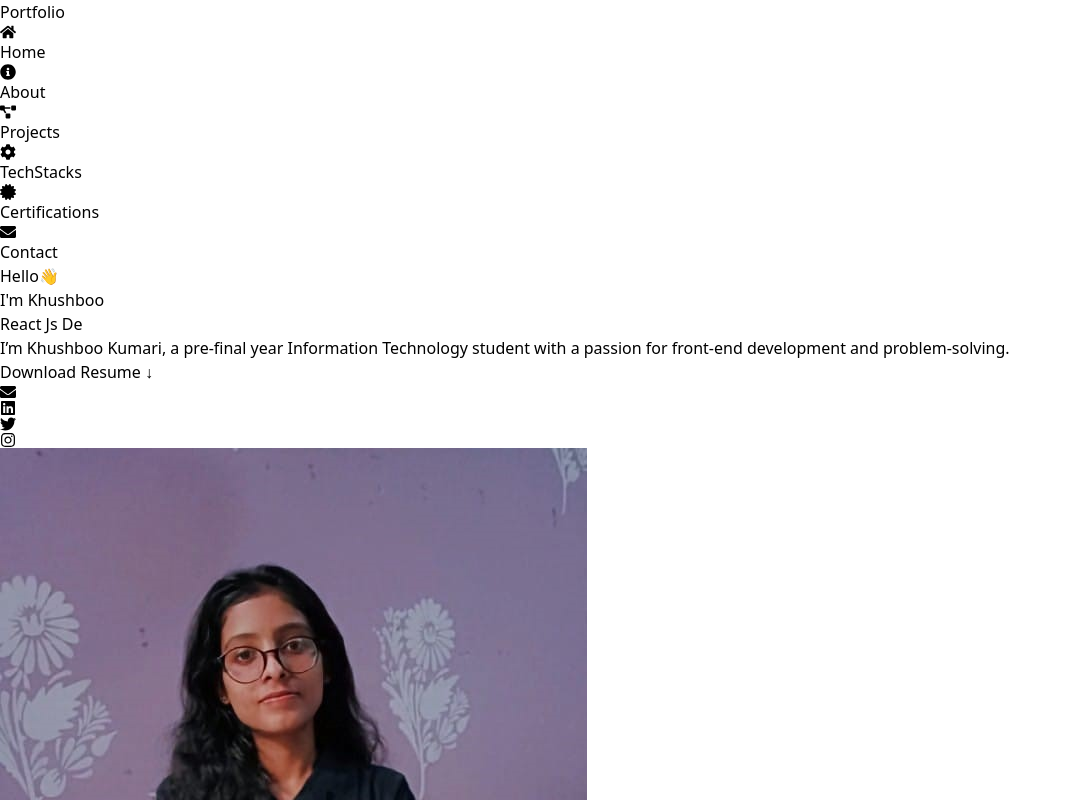
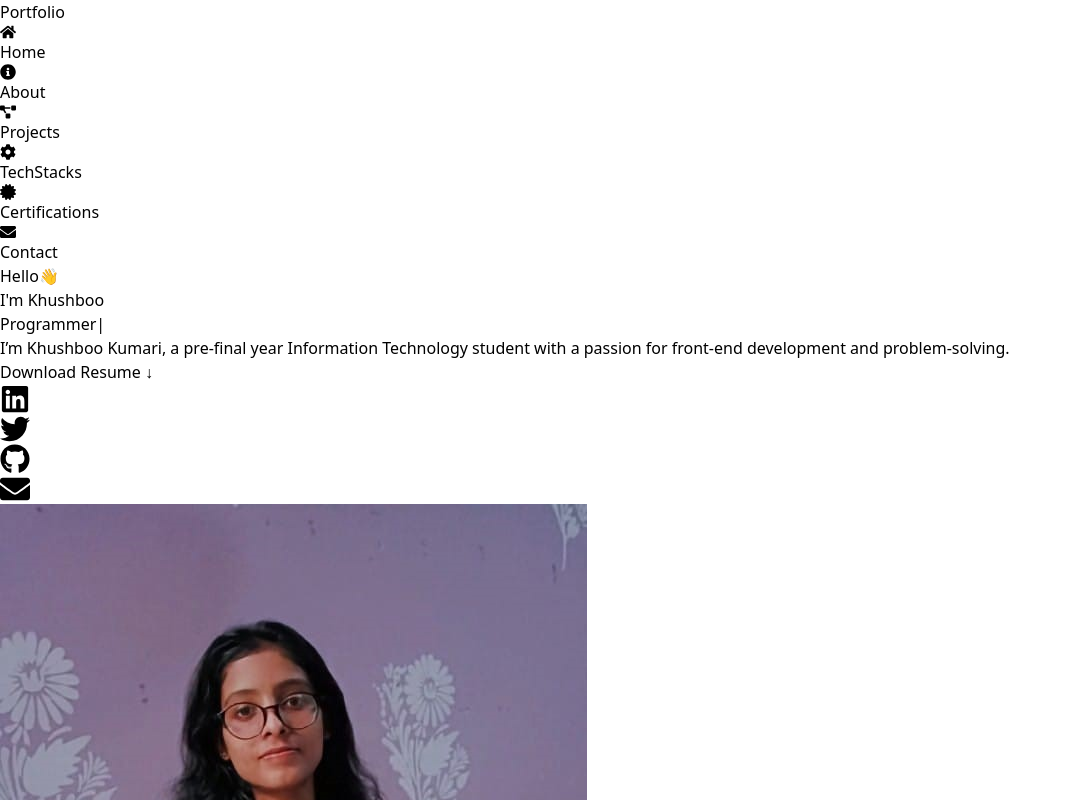
Before and after one commit to rai-Khushboo/portweb, a React (Vite) app: page / in a window 1280 px wide. Shown: the top 800 px of the page, without its empty margins (0-1071 px from the left). Built offline with nearby package versions, Linux system fonts and the light colour scheme.

Commit message:
children

```diff
--- a/src/pages/About.jsx
+++ b/src/pages/About.jsx
@@ -1,11 +1,11 @@
 import React from 'react';
-import music from '../assets/img/music.png';
+import music from '../assets/img/effect.jpeg';
 
 const About = () => {
   return (
     <section className="bg-gray-900 text-white min-h-screen flex flex-col lg:flex-row justify-center items-center p-10">
       <div className="max-w-4xl lg:w-2/3 lg:pr-10">
-        <h2 className="text-5xl font-bold mb-5 text-white text-center">Know Who I'M</h2>
+        <h1 className="text-5xl font-bold mb-5 text-white text-center">Know Who I'M</h1>
         <p className="text-lg mb-8 ">
         Hi there!, I'm <span className="font-bold">Khushboo</span> from <span className="font-bold">Ghaziabad</span> ,
           a Frotend Web developer with a keen focus on building efficient, user-centered applications.I’m constantly refining my skills in problem-solving.
@@ -33,7 +33,7 @@ const About = () => {
         <img
           src={music}
           alt="coding illustration"
-          className="w-70 h-70 rounded-md"
+          className="w-90 h-120 rounded-lg"
         />
       </div>
     </section>
--- a/src/pages/Home.jsx
+++ b/src/pages/Home.jsx
@@ -1,18 +1,24 @@
 import React from 'react';
 import { TypeAnimation } from 'react-type-animation';
 import me from '../assets/img/me.jpeg';
-import { FaEnvelope, FaLinkedin, FaTwitter, FaInstagram } from 'react-icons/fa';
+import { FaEnvelope, FaLinkedin, FaGithub, FaTwitter } from 'react-icons/fa';
+import About from './About'; // Adjust the import paths as needed
+import Projects from './Projects';
+import TechStacks from './TechStacks';
+import Certifications from './Certifications';
+import Contact from './Contact';
 
 const Home = () => {
   return (
-    <div className='grid grid-cols-1 sm:grid-cols-3 gap-10 md:h-[80vh] mx-auto py-16 bg-gray-900'>
+    <div className='bg-gray-900'>
+      <div className='grid grid-cols-1 sm:grid-cols-3 gap-10 md:h-[80vh] mx-auto py-16'>
         <div className="col-span-2 px-6 ml-3">
-        <h1 className="text-blue-600 text-4xl sm:text-5xl lg:text-6xl font-extrabold mb-4">
+          <h1 className="text-white text-4xl sm:text-5xl lg:text-5xl font-extrabold mb-4">
             Hello👋
             <br />
-          <span className="primary-color text-4xl sm:text-5xl lg:text-6xl">I'm Khushboo</span>
+            <span className="primary-color text-4xl sm:text-5xl lg:text-5xl mb-5">I'm Khushboo</span>
             <br />
-          <TypeAnimation className='text-purple-500 text-4xl sm:text-5xl lg:text-6xl'
+            <TypeAnimation className='text-blue-500 text-4xl sm:text-5xl lg:text-7xl mt-10'
               sequence={[
                 "Web Dev",
                 1000,
@@ -28,44 +34,50 @@ const Home = () => {
               repeat={Infinity}
             />
           </h1>
-        <p className="text-blue-400 text-lg sm:text-xl my-6 lg:text-xl">
+          <p className="text-white text-lg sm:text-xl my-8 lg:text-xl">
             I’m Khushboo Kumari, a pre-final year Information Technology student with a passion for front-end development and problem-solving.
           </p>
-        <div className='my-8'>
-          <a href="/resume.pdf" download className='px-6 py-3 w-full rounded-xl bg-gradient-to-br from-blue-500 to-pink-500 text-white hover:text-xl transition-transform'>
+          <div className='my-10'>
+            <a href="/resume.pdf" download className='px-10 py-3 w-full rounded-xl bg-gradient-to-br from-blue-500 to-pink-300 text-white hover:font-extrabold transition-transform'>
               Download Resume ↓
             </a>
           </div>
 
           {/* Social Links Section */}
-        <div className="flex space-x-6 mt-8">
-          <SocialLink
-            href="mailto:khushboo53903@gmail.com"
-            icon={<FaEnvelope />}
-          />
-          <SocialLink
-            href="https://www.linkedin.com/in/khushboo-kumari-b08973255/"
-            icon={<FaLinkedin />}
-          />
-          <SocialLink
-            href="https://x.com/khushboo_raii"
-            icon={<FaTwitter />}
-          />
-          <SocialLink
-            href="https://www.instagram.com/khushboo_.rai"
-            icon={<FaInstagram />}
-          />
+            <div className="flex flex-row space-x-6 mt-6">
+              <a href="https://www.linkedin.com" target="_blank" rel="noopener noreferrer" className="text-gray-300 hover:text-blue-500">
+                <FaLinkedin size={30} />
+              </a>
+              <a href="https://www.instagram.com" target="_blank" rel="noopener noreferrer" className="text-gray-300 hover:text-pink-500">
+                <FaTwitter size={30} />
+              </a>
+              <a href="https://github.com" target="_blank" rel="noopener noreferrer" className="text-gray-300 hover:text-gray-400">
+                <FaGithub size={30} />
+              </a>
+              <a href="mailto:your-email@example.com" className="text-gray-300 hover:text-red-500">
+                <FaEnvelope size={30} />
+              </a>
             </div>
         </div>
 
         {/* Image Section */}
-      <div className="flex-shrink-0 m-14">
+        <div className="flex-shrink-0 m-14 hidden sm:block">
           <img
             src={me}
             className="rounded-full shadow-lg w-60 transition-transform transform hover:scale-110
               shadow-blue-500/100 shadow-md"
             alt="Khushboo"
           />
+        </div>
+      </div>
+
+      {/* Render other components directly */}
+      <div className="py-8">
+        <About />
+        <Projects />
+        <TechStacks />
+        <Certifications />
+        <Contact />
       </div>
     </div>
   );
--- a/src/pages/Projects.jsx
+++ b/src/pages/Projects.jsx
@@ -70,7 +70,7 @@ const ProjectSlider = () => {
       >
         {projects.map((project) => (
           <SwiperSlide key={project.title} className="flex justify-center p-4">
-            <div className="bg-gray-600 shadow-lg rounded-lg p-3 w-80 h-96 flex flex-col">
+            <div className="bg-gray-700 shadow-lg rounded-lg p-3 w-80 h-96 flex flex-col">
               <img src={project.thumbnail} alt={project.title} className="w-full h-48 object-fit rounded" />
               <h3 className="text-lg font-semibold mt-2">{project.title}</h3>
               <p className="text-gray-200">{project.description}</p>
```
Lines whose indentation alone changed are shown as unchanged.
